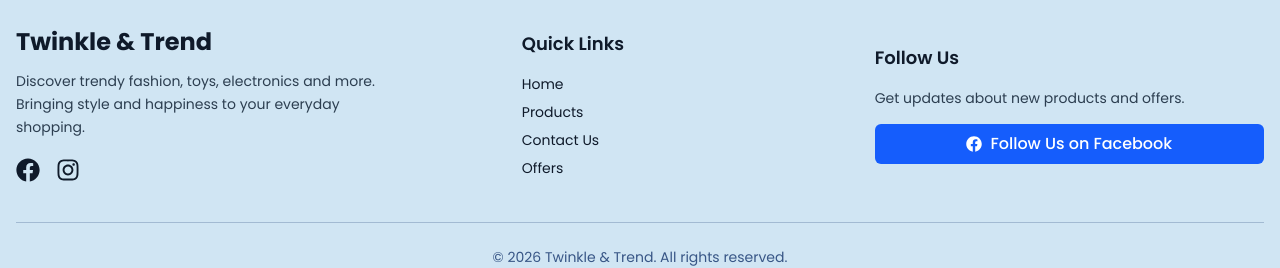
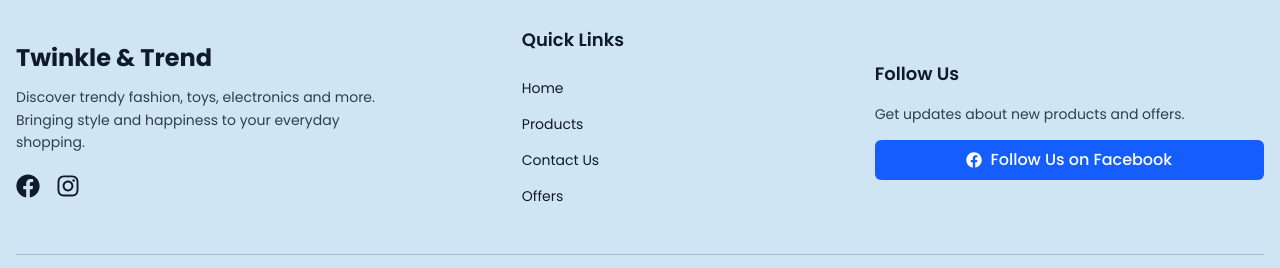
Before and after one commit to mahid76/twinkle-and-trend, a React (Vite) app: page / in a window 1280 px wide. Shown: the part 2742-3010 px from the top of the page. Built offline with nearby package versions, Linux system fonts and the light colour scheme; no server answers.

Commit message:
optimize33

```diff
--- a/src/components/Footer/Footer.jsx
+++ b/src/components/Footer/Footer.jsx
@@ -48,16 +48,16 @@ const Footer = () => {
 								<h3 className="font-semibold text-base sm:text-lg mb-3 sm:mb-4">
 									Quick Links
 								</h3>
-								<ul className="space-y-1.5 sm:space-y-2 text-xs sm:text-sm">
+								<ul className="space-y-0 text-xs sm:text-sm">
 									<li>
-										<Link to="/" className="hover:text-[#385686] transition">
+										<Link to="/" className="hover:text-[#385686] transition block py-2">
 											Home
 										</Link>
 									</li>
 									<li>
 										<Link
 											to="/products"
-											className="hover:text-[#385686] transition"
+											className="hover:text-[#385686] transition block py-2"
 										>
 											Products
 										</Link>
@@ -65,7 +65,7 @@ const Footer = () => {
 									<li>
 										<Link
 											to="/ContactUs"
-											className="hover:text-[#385686] transition"
+											className="hover:text-[#385686] transition block py-2"
 										>
 											Contact Us
 										</Link>
@@ -73,7 +73,7 @@ const Footer = () => {
 									<li>
 										<Link
 											to="/offers"
-											className="hover:text-[#385686] transition"
+											className="hover:text-[#385686] transition block py-2"
 										>
 											Offers
 										</Link>
```
